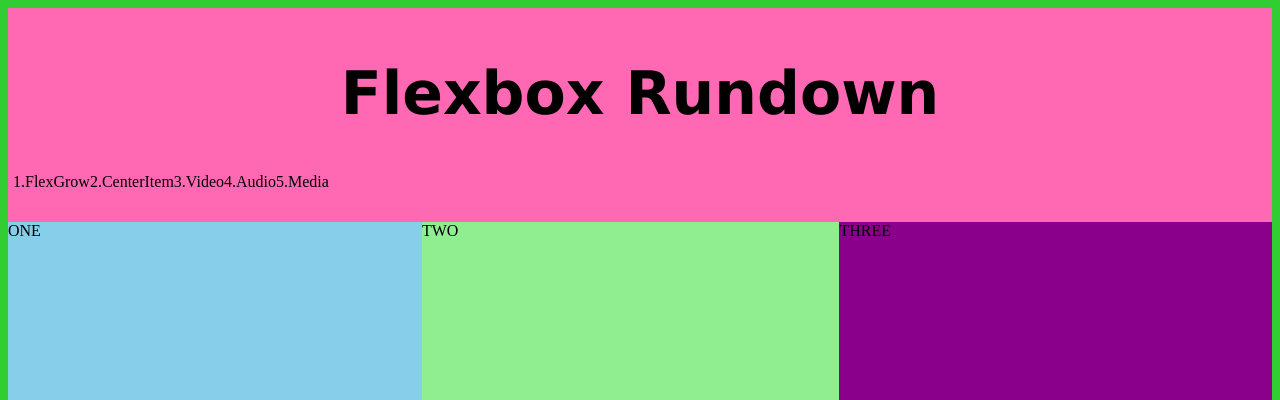
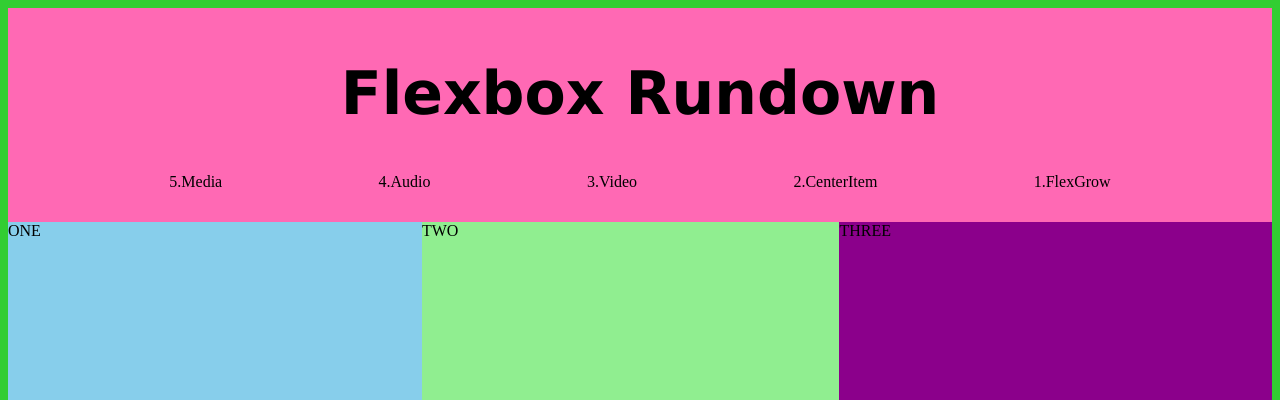
Before and after one commit to SteamedHams3/Flexbox-Rundown, a plain HTML site: page worksheet4/index.html in a window 1280 px wide. Shown: the top 400 px of the page. Drawn offline with Linux system fonts and the light colour scheme.

Commit message:
Right to Left list

```diff
--- a/worksheet4/styles.css
+++ b/worksheet4/styles.css
@@ -103,4 +103,6 @@ ul {
 .container-navigation {
     display: flex;
     flex-wrap: wrap;
+    flex-direction: row-reverse;
+    justify-content: space-evenly;
 }
```
